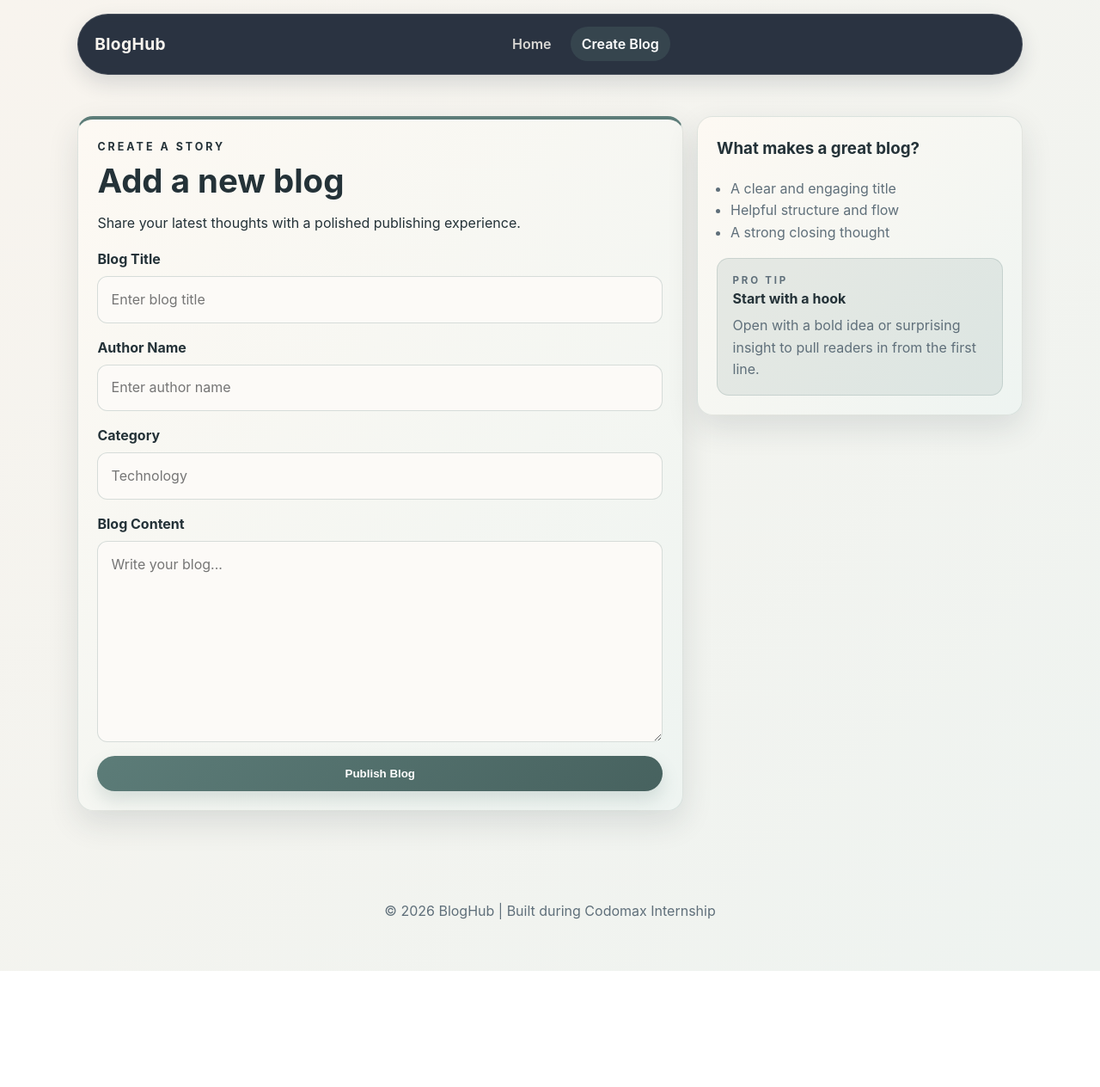
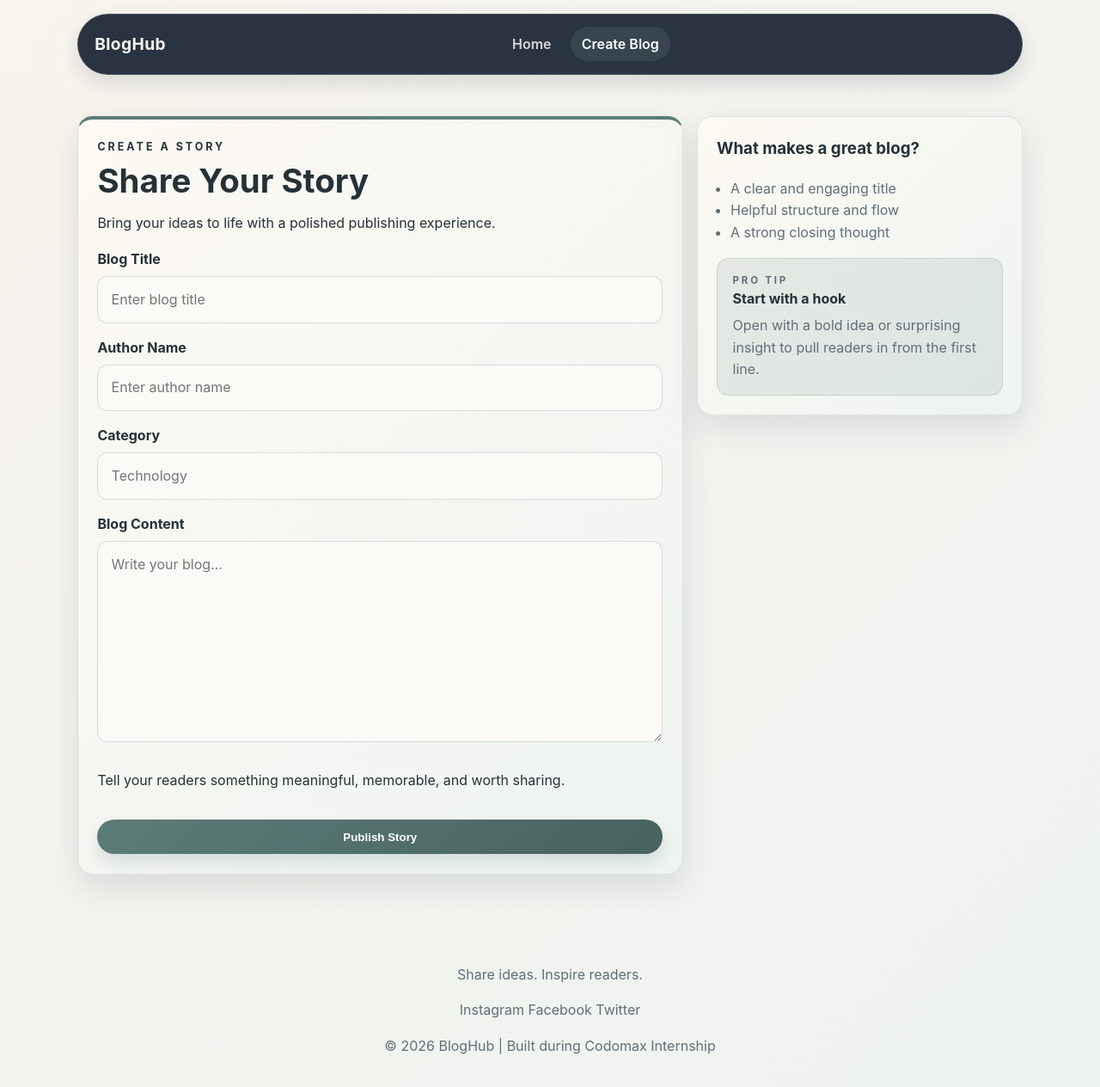
Before and after one commit to maneaadityaa18/CodoMax-Intern, a website: page blog.html in a window 1280 px wide. Shown: the whole page at 86% size. Before the commit the page ends 1129 px from the top, so only its background shows below. Drawn offline with Linux system fonts and the light colour scheme.

Commit message:
enhance blog ui and footer content!

```diff
--- a/blog.html
+++ b/blog.html
@@ -22,8 +22,8 @@
             <div class="form-card">
                 <div class="form-intro">
                     <p class="eyebrow">Create a story</p>
-                    <h1>Add a new blog</h1>
-                    <p>Share your latest thoughts with a polished publishing experience.</p>
+                    <h1>Share Your Story</h1>
+                    <p>Bring your ideas to life with a polished publishing experience.</p>
                 </div>
 
                 <form id="blogForm" class="blog-form">
@@ -47,7 +47,9 @@
                         <textarea id="content" rows="8" placeholder="Write your blog..." required></textarea>
                     </div>
 
-                    <button type="submit" class="btn btn-primary full">Publish Blog</button>
+                    <p class="form-subtitle">Tell your readers something meaningful, memorable, and worth sharing.</p>
+
+                    <button type="submit" class="btn btn-primary full">Publish Story</button>
                 </form>
             </div>
 
@@ -71,7 +73,15 @@
     </main>
 
     <footer class="footer">
-        <p>© 2026 BlogHub | Built during Codomax Internship</p>
+        <div class="footer-content">
+            <p>Share ideas. Inspire readers.</p>
+            <div class="footer-links">
+                <a href="https://www.instagram.com" target="_blank" rel="noopener noreferrer">Instagram</a>
+                <a href="https://www.facebook.com" target="_blank" rel="noopener noreferrer">Facebook</a>
+                <a href="https://www.twitter.com" target="_blank" rel="noopener noreferrer">Twitter</a>
+            </div>
+            <p>© 2026 BlogHub | Built during Codomax Internship</p>
+        </div>
     </footer>
 
     <script src="/public/js/scirpt.js"></script>
```
Also changed, not shown: index.html (+9 -1 lines).
